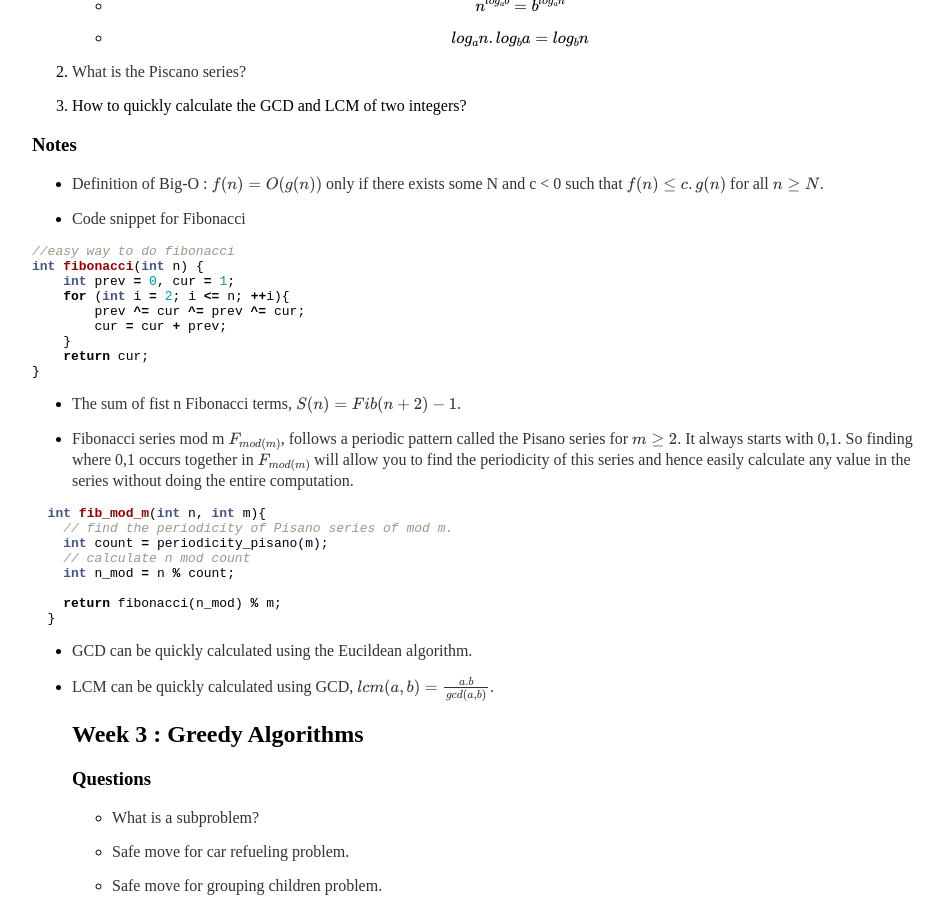
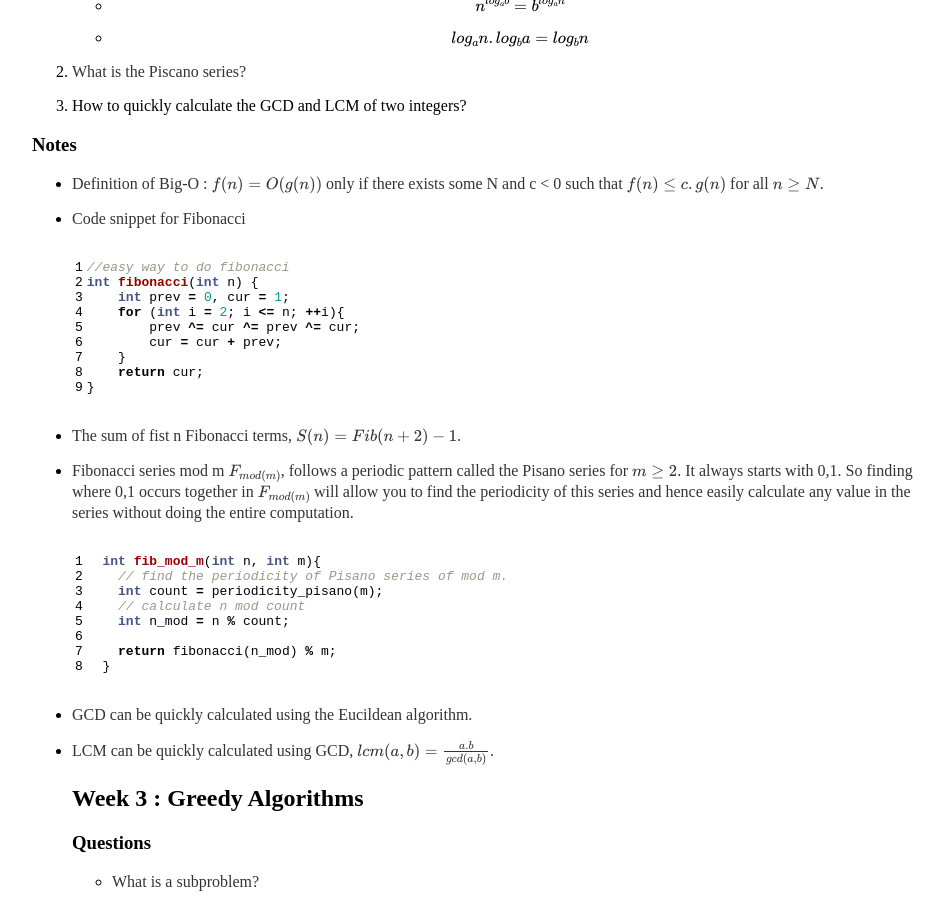
Before and after one commit to rmc0d3r/rmc0d3r.github.io, a Jekyll site: the page built from _posts/2018-02-17-Algorithm-Toolbox-Notes.md, in a window 1280 px wide and 900 px high, scrolled down 486 px. Shown: the whole window, without its empty margins (160-1104 px from the left). Built offline with Jekyll 4.4.1, drawn with Linux system fonts in a browser that asks for light colours; formulas are drawn with MathJax 3.

Commit message:
Changed code fences to Jekyll style

````diff
--- a/_posts/2018-02-17-Algorithm-Toolbox-Notes.md
+++ b/_posts/2018-02-17-Algorithm-Toolbox-Notes.md
@@ -27,7 +27,7 @@
 
 - Code snippet for Fibonacci
 
-```cpp
+{% highlight cpp linenos%}
 //easy way to do fibonacci
 int fibonacci(int n) {
     int prev = 0, cur = 1;
@@ -37,13 +37,13 @@
     }
     return cur;
 }
-```
+{% endhighlight %}
 
 - The sum of fist n Fibonacci terms, $$S(n) = Fib(n+2) - 1$$.
 
 - Fibonacci series mod m $$F_{mod(m)}$$, follows a periodic pattern called the Pisano series for $$m \geq 2 $$. It always starts with 0,1. So finding where 0,1 occurs together in $$F_{mod(m)}$$ will allow you to find the periodicity of this series and hence easily calculate any value in the series without doing the entire computation.
 
-```c++
+{% highlight cpp linenos%}
   int fib_mod_m(int n, int m){
     // find the periodicity of Pisano series of mod m.
     int count = periodicity_pisano(m);
@@ -52,7 +52,7 @@
 
     return fibonacci(n_mod) % m;
   }
-```
+{% endhighlight %}
 
 - GCD can be quickly calculated using the Eucildean algorithm.
 
````
